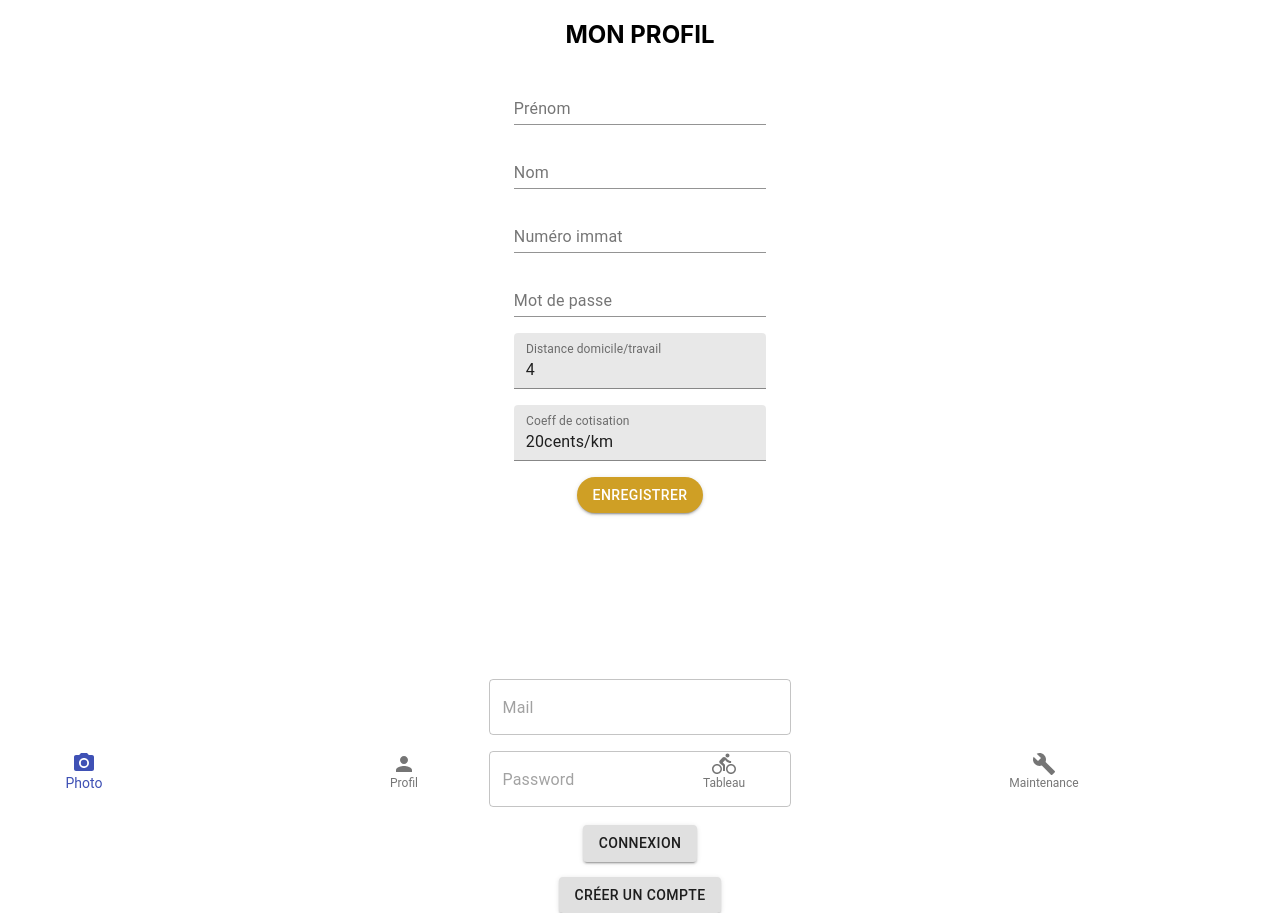
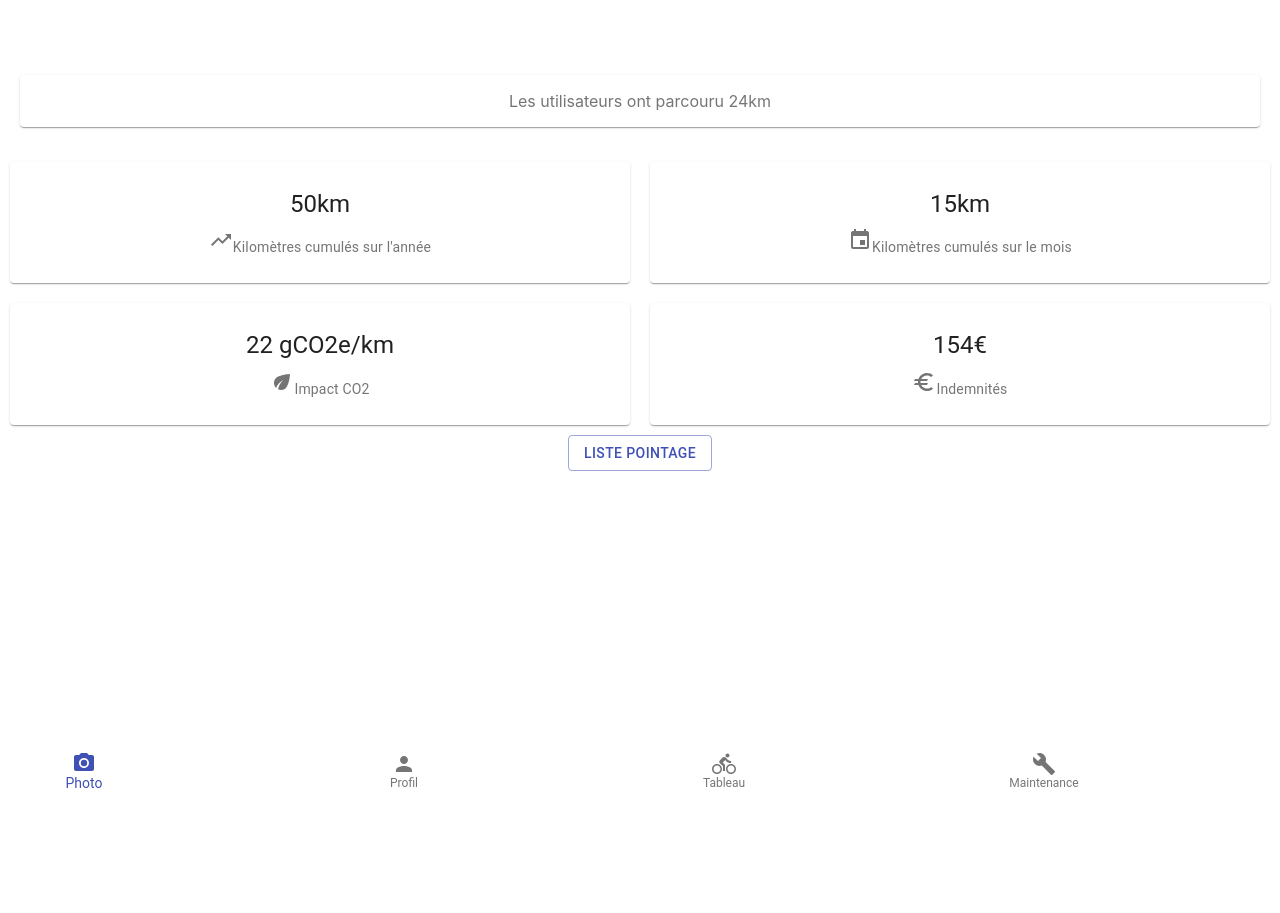
Before and after one commit to E42-d/VeloDeFonction-React, a React (Create React App) app in the folder mon-app/: page / in a window 1280 px wide. After the commit the page ends 800 px from the top, so only its background shows below. Built offline with nearby package versions, Linux system fonts and the light colour scheme.

Commit message:
modif popup

```diff
--- a/mon-app/src/App.js
+++ b/mon-app/src/App.js
@@ -8,11 +8,10 @@ import Login from "./User/Components/Login/Login";
 function App() {
   return (
     <div className="App">
-      {/* <Dashboard /> */}
+      <Dashboard />
       <Footer />
-
-      <Profile />
-      <Login />
+      {/* <Profile />
+      <Login /> */}
     </div>
   );
 }
--- a/mon-app/src/User/Components/Dashboard/PopupList.jsx
+++ b/mon-app/src/User/Components/Dashboard/PopupList.jsx
@@ -12,6 +12,7 @@ import IconButton from "@material-ui/core/IconButton";
 import Typography from "@material-ui/core/Typography";
 import CloseIcon from "@material-ui/icons/Close";
 import Slide from "@material-ui/core/Slide";
+import DirectionsBikeIcon from "@material-ui/icons/DirectionsBike";
 
 const useStyles = makeStyles((theme) => ({
   appBar: {
@@ -68,11 +69,13 @@ export default function PopupList() {
         </AppBar>
         <List>
           <ListItem button>
-            <ListItemText primary="3KM" secondary="13/05/2021" />
+            <ListItemText primary="13/05/2021" secondary="3KM" />
+            <DirectionsBikeIcon />
           </ListItem>
           <Divider />
           <ListItem button>
-            <ListItemText primary="3KM" secondary="14/05/2021" />
+            <ListItemText primary="14/05/2021" secondary="3KM" />
+            <DirectionsBikeIcon />
           </ListItem>
         </List>
       </Dialog>
```
